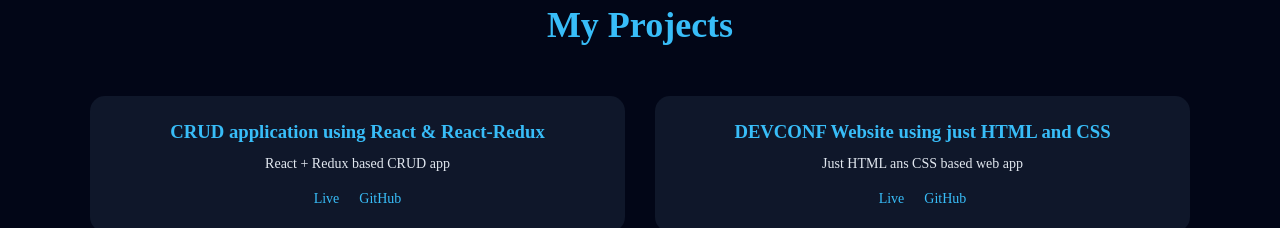
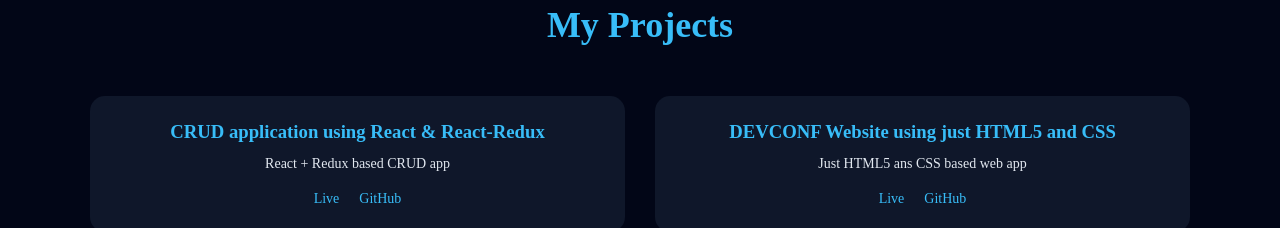
Before and after one commit to ayon6237/My_Portfolio, a React (Create React App) app: page / in a window 1280 px wide. Shown: the part 940-1168 px from the top of the page. Built offline with nearby package versions, Linux system fonts and the light colour scheme.

Commit message:
Modify DEVCONF project details to HTML5
Updated project description to reflect HTML5 usage.

```diff
--- a/src/Components/Projects.jsx
+++ b/src/Components/Projects.jsx
@@ -18,8 +18,8 @@
     </div>
 
     <div className="project-card">
-      <h3>DEVCONF Website using just HTML and CSS</h3>
-      <p>Just HTML ans CSS based web app</p>
+      <h3>DEVCONF Website using just HTML5 and CSS</h3>
+      <p>Just HTML5 ans CSS based web app</p>
       <div className="project-links">
         <a target="_blank" rel="noopener noreferrer" href="https://ayon6237.github.io/PH-assignment1-Repo/">Live</a>
         <a target="_blank" rel="noopener noreferrer" href="https://github.com/ayon6237/PH-assignment1-Repo">GitHub</a>
```
